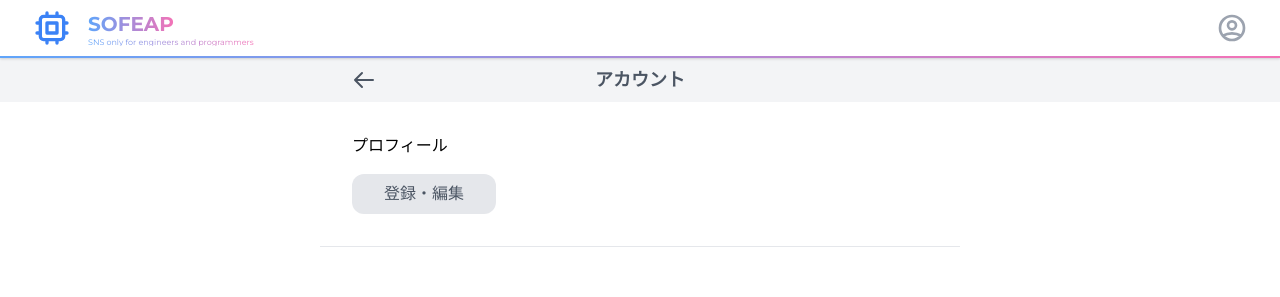
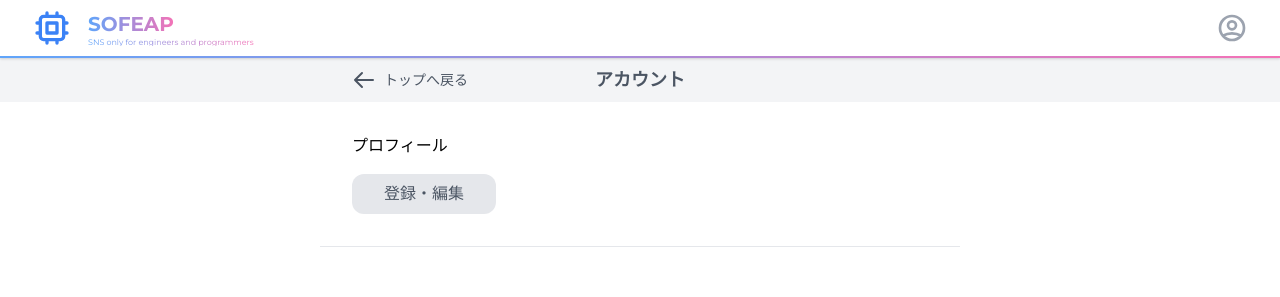
Before and after one commit to yosket/engineer-sns, a Next.js app: page /account in a window 1280 px wide. Shown: the top 297 px of the page. Built offline with nearby package versions, Linux system fonts and the light colour scheme; no server answers.

Commit message:
Refactoring

```diff
--- a/components/BackButton.tsx
+++ b/components/BackButton.tsx
@@ -18,9 +18,11 @@ const BackButton: FC<Props> = ({
 }) => {
   return (
     <Link href={href}>
-      <a className={classNames(className, 'flex items-center space-x-2')}>
+      <a
+        className={classNames(className, 'flex items-center space-x-2 text-sm')}
+      >
         <ArrowLeftIcon className={iconClassName} />
-        {children}
+        <span>{children}</span>
       </a>
     </Link>
   )
--- /dev/null
+++ b/components/PageHeader.tsx
@@ -0,0 +1,28 @@
+import { FC } from 'react'
+import BackButton from './BackButton'
+
+type Props = {
+  backTo?: string
+  backButtonText?: string
+}
+
+const PageHeader: FC<Props> = ({ children, backTo, backButtonText }) => (
+  <div className="bg-gray-100 dark:bg-gray-700">
+    <div className="max-w-screen-sm mx-auto relative">
+      <h1 className="text-lg p-2 font-bold text-center text-gray-600 dark:text-gray-200">
+        {children}
+      </h1>
+      {backTo && (
+        <BackButton
+          href={backTo}
+          className="absolute left-0 top-1/2 transform -translate-y-1/2 mx-4 md:mx-8 text-gray-600 dark:text-gray-200"
+          iconClassName="w-6 h-6 text-gray-600 dark:text-gray-200"
+        >
+          {backButtonText}
+        </BackButton>
+      )}
+    </div>
+  </div>
+)
+
+export default PageHeader
--- a/pages/account.tsx
+++ b/pages/account.tsx
@@ -1,7 +1,7 @@
 import { NextPage } from 'next'
 import { useState } from 'react'
-import BackButton from '../components/BackButton'
 import EditProfileModal from '../components/EditProfileModal'
+import PageHeader from '../components/PageHeader'
 
 const AccountPage: NextPage = () => {
   const [isEditProfileModalShown, setIsEditProfileModalShown] =
@@ -9,19 +9,10 @@ const AccountPage: NextPage = () => {
 
   return (
     <>
-      <div className="">
-        <div className="bg-gray-100 dark:bg-gray-700">
-          <div className="max-w-screen-sm mx-auto relative">
-            <h1 className="text-lg p-2 font-bold text-center text-gray-600 dark:text-gray-200">
-              アカウント
-            </h1>
-            <BackButton
-              href="/"
-              className="absolute left-0 top-1/2 transform -translate-y-1/2 mx-4 md:mx-8"
-              iconClassName="w-6 h-6 text-gray-600 dark:text-gray-200"
-            />
-          </div>
-        </div>
+      <div>
+        <PageHeader backTo="/" backButtonText="トップへ戻る">
+          アカウント
+        </PageHeader>
         <div className="max-w-screen-sm mx-auto">
           <section className="border-b border-gray-200 dark:border-gray-600 p-4 md:p-8 space-y-4">
             <h2 className="text-black dark:text-white">プロフィール</h2>
```
